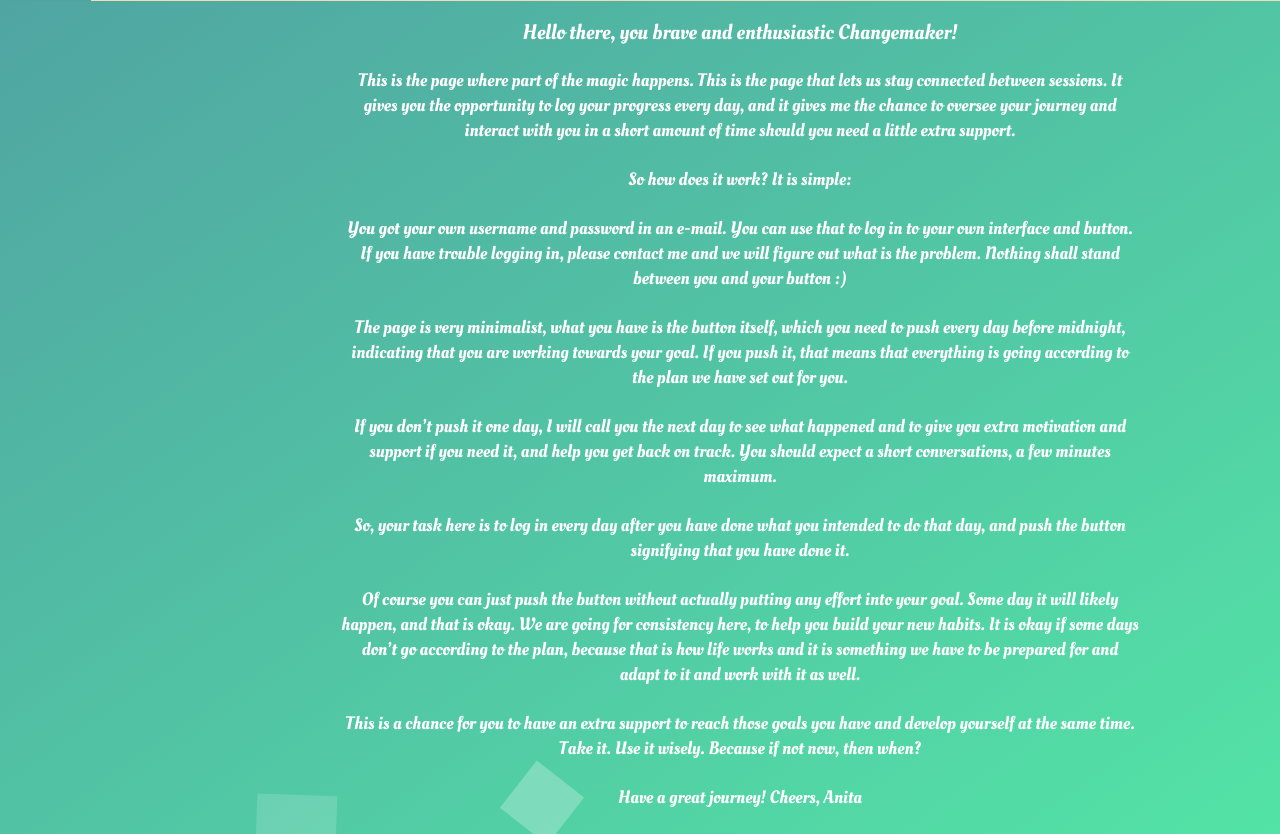
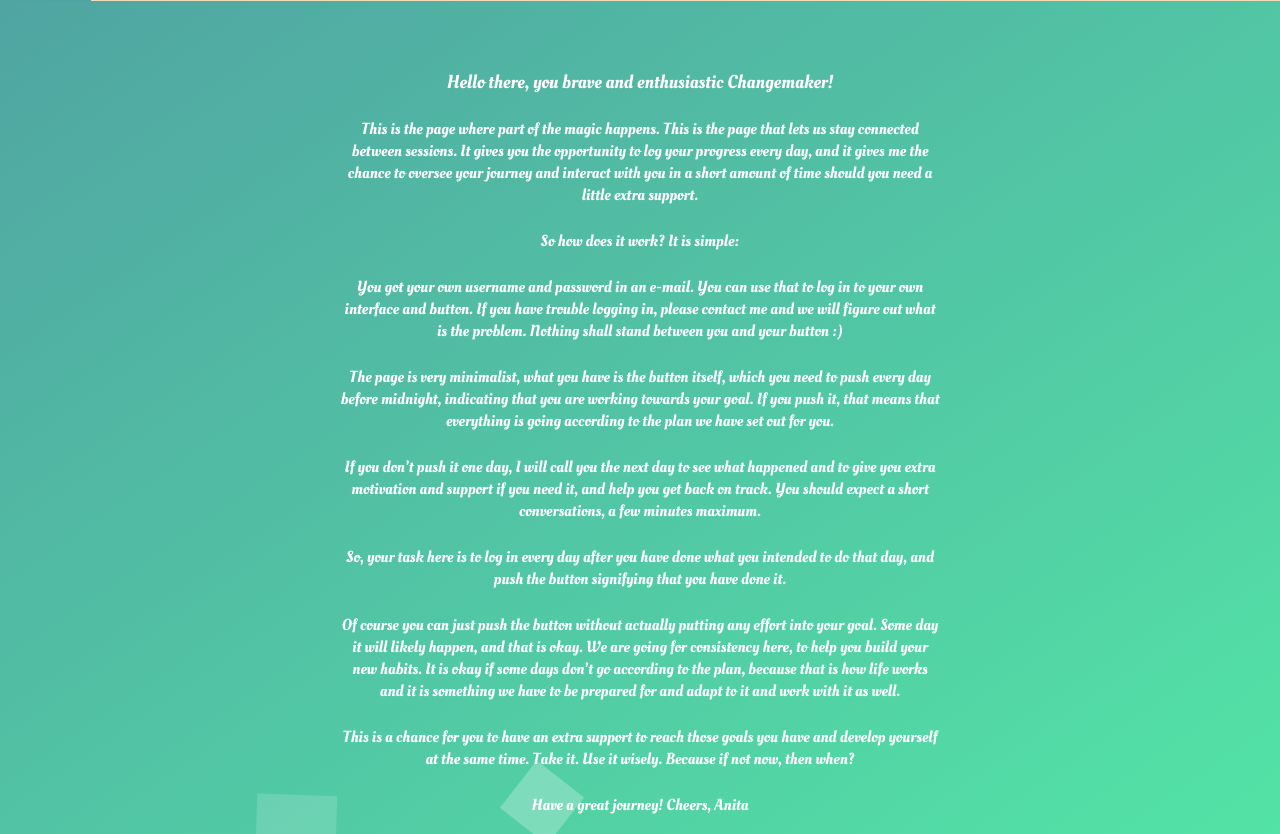
Before and after one commit to gaboracz91/Moti, a Django app: template service/templates/howto.html in a window 1280 px wide. Shown: the part 50-884 px from the top of the page. Run offline with Django 3.2, Linux system fonts and the light colour scheme; the template is opened without the code that fills it, so the values that code supplies are empty.

Commit message:
Update howto html again

```diff
--- a/service/templates/howto.html
+++ b/service/templates/howto.html
@@ -1,7 +1,7 @@
 {% extends "base.html" %}
 {% block content %}
 {% csrf_token %}
-<div style="margin-top: -250px; font-family: 'Oleo Script'; font-size: 18px; width: 800px">
+<div style="margin-top: -200px; font-family: 'Oleo Script'; font-size: 16px">
     <h3 style="line-height: 1.35rem; margin-bottom: 1.5rem;">
         Hello there, you brave and enthusiastic Changemaker!
     </h3>
```
Also changed, not shown: 1 other file.
